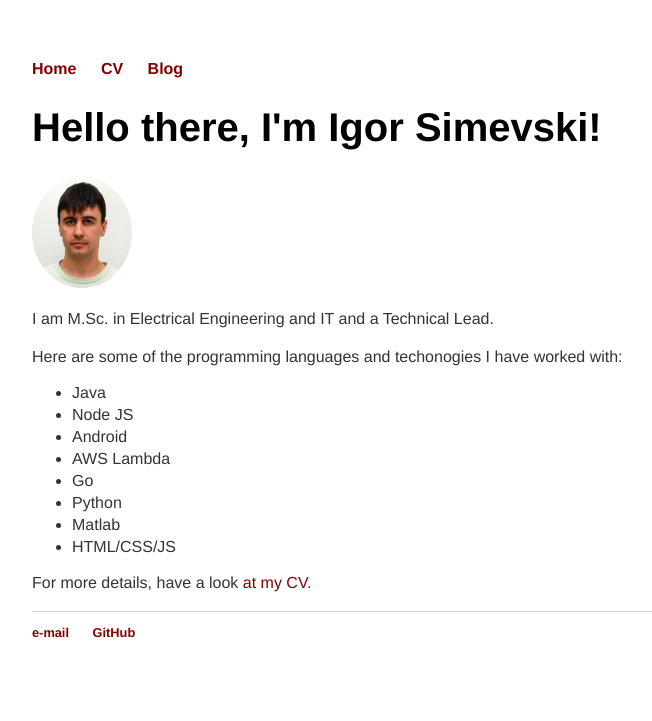
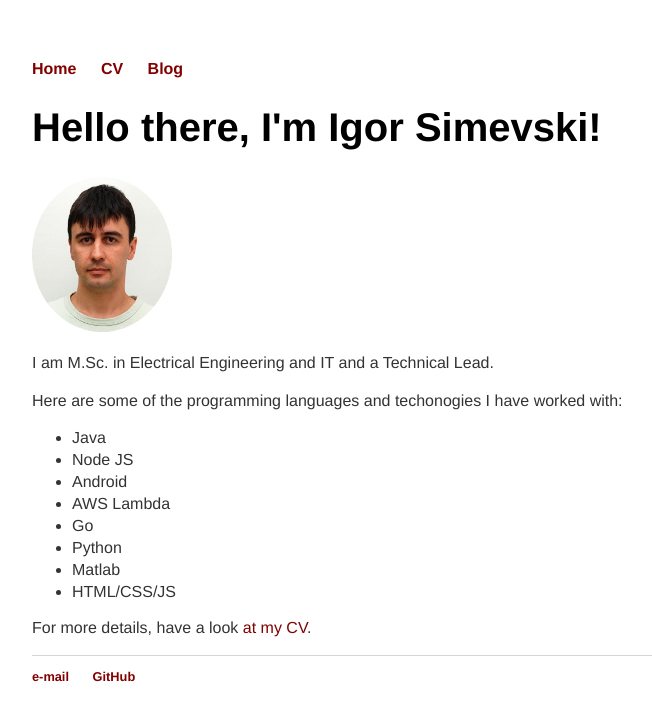
Before and after one commit to igorsimevski/igorsimevski.github.io, a Jekyll site: the page built from index.html, in a window 1280 px wide. Shown: the top 721 px of the page, without its empty margins (160-812 px from the left). Built offline with Jekyll 4.4.1, drawn with Linux system fonts in a browser that asks for light colours.

Commit message:
Update main.css

```diff
--- a/css/main.css
+++ b/css/main.css
@@ -50,5 +50,5 @@ ul.single-line li {
     margin-bottom: 4px;
 }
 div.profile-image img {
-  width: 100px;
+  width: 140px;
 }
```
